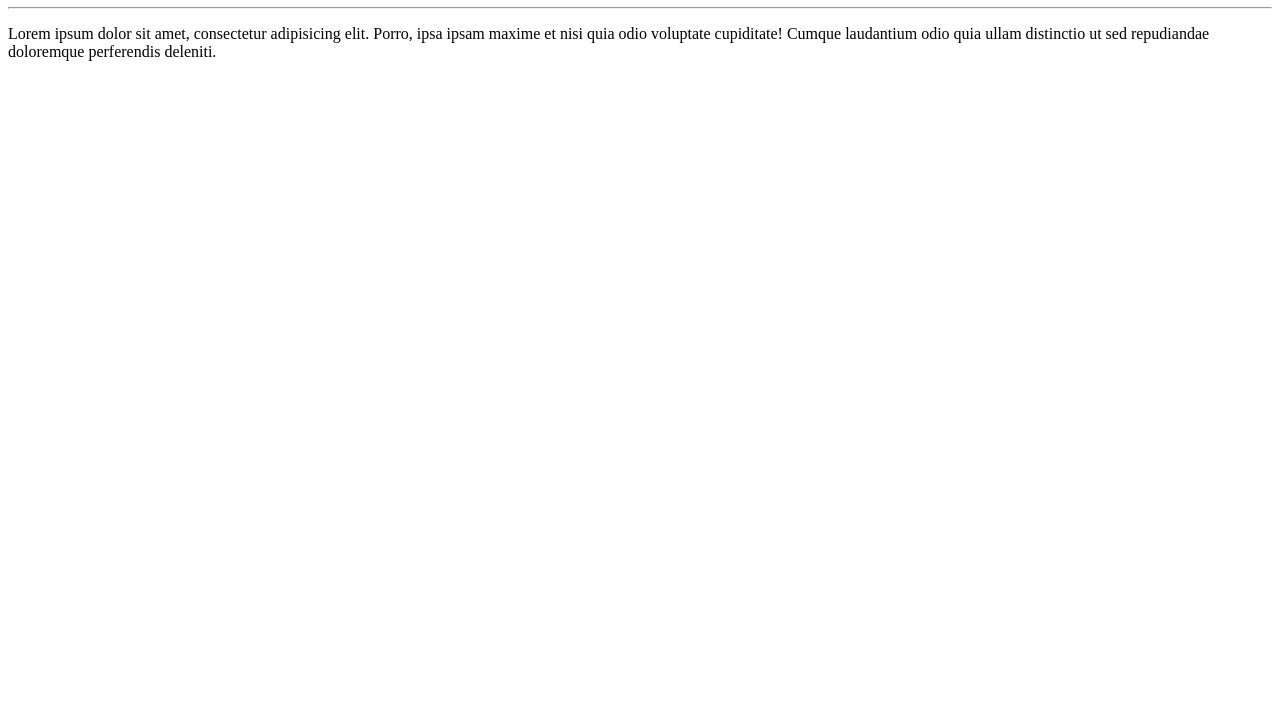
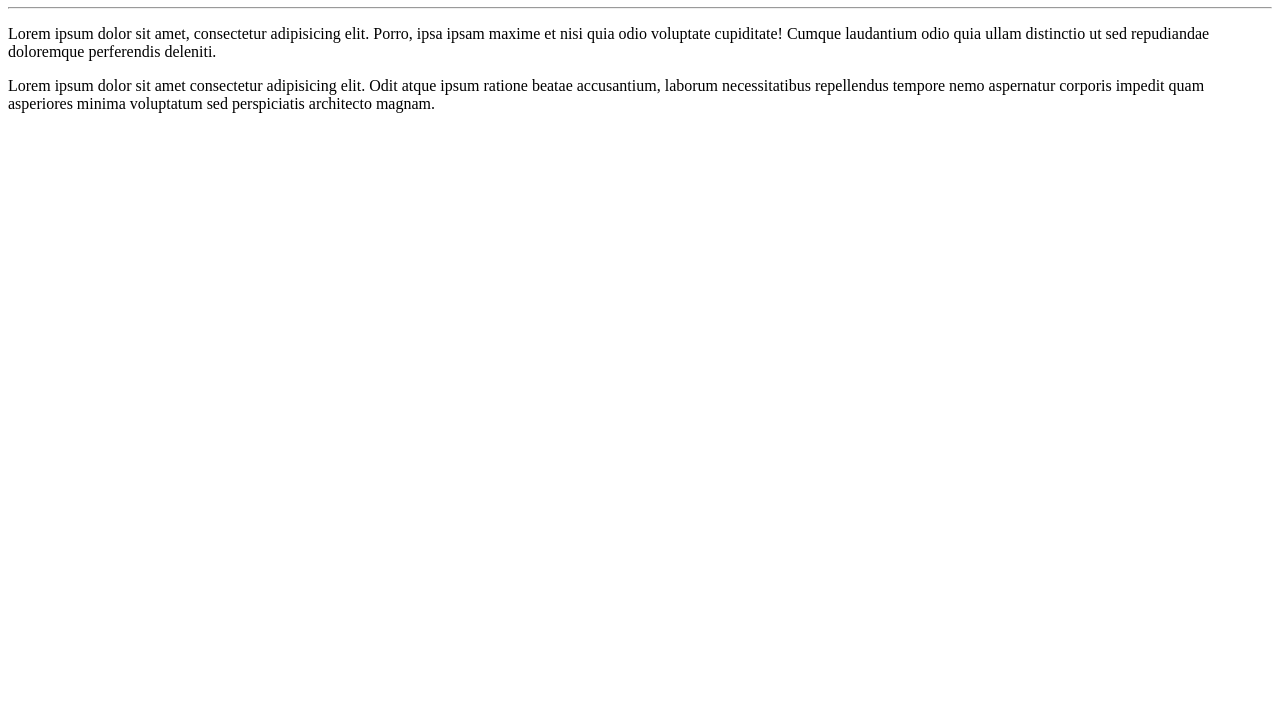
Before and after one commit to jcmdal/Ola-Mundo, a plain HTML site: page site-exemplo/index.html in a window 1280 px wide. Shown: the part 73-800 px from the top of the page. Drawn offline with Linux system fonts and the light colour scheme.

Commit message:
Parágrafo adicionado

```diff
--- a/site-exemplo/index.html
+++ b/site-exemplo/index.html
@@ -9,5 +9,6 @@
     <h1>Ol-a, mundo!</h1>
     <hr>
     <p>Lorem ipsum dolor sit amet, consectetur adipisicing elit. Porro, ipsa ipsam maxime et nisi quia odio voluptate cupiditate! Cumque laudantium odio quia ullam distinctio ut sed repudiandae doloremque perferendis deleniti.</p>
+    <p>Lorem ipsum dolor sit amet consectetur adipisicing elit. Odit atque ipsum ratione beatae accusantium, laborum necessitatibus repellendus tempore nemo aspernatur corporis impedit quam asperiores minima voluptatum sed perspiciatis architecto magnam.</p>
 </body>
 </html>
```
